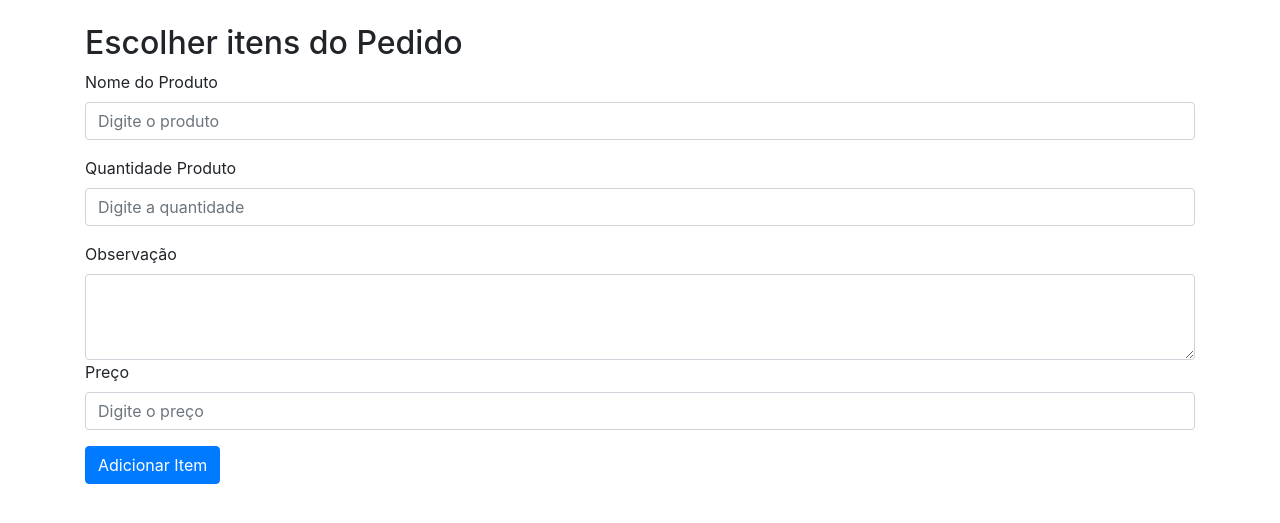
After one commit to cosclerison/sistemaRegistroPedidos, a PHP site: page /pedido.php in a window 1280 px wide. The commit adds this page. Shown: the top 523 px of the page. Run offline with PHP 8.4, Linux system fonts and the light colour scheme.

Commit message:
:hammer:config DATABASE tela item pedido insert item

```diff
--- a/index.php
+++ b/index.php
@@ -16,10 +16,6 @@
         <!-- Exibir mensagem de resultado -->
         <?php if (isset($resultado) && $resultado['cod'] == 0): ?>
             <div class="alert alert-danger">
-                <?php echo htmlspecialchars($resultado['msg']); ?>
-            </div>
-        <?php elseif (isset($resultado) && $resultado['cod'] == 1): ?>
-            <div class="alert alert-success">
                 <?php echo htmlspecialchars($resultado['msg']); ?>
             </div>
         <?php endif; ?>
@@ -45,7 +41,7 @@
     <script src="https://cdn.jsdelivr.net/npm/jquery@3.5.1/dist/jquery.slim.min.js" integrity="sha384-DfXdz2htPH0lsSSs5nCTpuj/zy4C+OGpamoFVy38MVBnE+IbbVYUew+OrCXaRkfj" crossorigin="anonymous"></script>
     <script src="https://cdn.jsdelivr.net/npm/bootstrap@4.6.2/dist/js/bootstrap.bundle.min.js" integrity="sha384-Fy6S3B9q64WdZWQUiU+q4/2Lc9npb8tCaSX9FK7E8HnRr0Jz8D6OP9dO5Vg3Q9ct" crossorigin="anonymous"></script>
     <script>
-         document.addEventListener("DOMContentLoaded", function() {
+        document.addEventListener("DOMContentLoaded", function() {
             <?php if (isset($resultado) && $resultado['cod'] == 0): ?>
                 document.getElementById("form_login").reset();
             <?php endif; ?>
--- /dev/null
+++ b/pedido.php
@@ -0,0 +1,69 @@
+<!DOCTYPE html>
+<html lang="en">
+<head>
+    <meta charset="UTF-8">
+    <meta name="viewport" content="width=device-width, initial-scale=1.0">
+    <title>Pedido</title>
+    <link rel="stylesheet" href="https://cdn.jsdelivr.net/npm/bootstrap@4.6.2/dist/css/bootstrap.min.css" integrity="sha384-xOolHFLEh07PJGoPkLv1IbcEPTNtaed2xpHsD9ESMhqIYd0nLMwNLD69Npy4HI+N" crossorigin="anonymous">
+</head>
+<body>
+    <div class="container mt-4">
+        <form id="meuFormulario" action="add_order.php" method="post">
+            <h2>Escolher itens do Pedido</h2>
+
+
+            <div class="form-group">
+                <label for="name_product">Nome do Produto</label>
+                <input
+                    type="text"
+                    class="form-control"
+                    id="name_product"
+                    name="name_product"
+                    placeholder="Digite o produto">
+            </div>
+            <div class="form-group">
+                <label for="qtd_product">Quantidade Produto</label>
+                <input
+                    type="number"
+                    class="form-control"
+                    id="qtd_product"
+                    name="qtd_product"
+                    min="0"
+                    max="10"
+                    placeholder="Digite a quantidade">
+            </div>
+            <div class="form-group">
+                <label for="obs_product">Observação</label>
+                <textarea
+                name="obs_product"
+                id="obs_product"
+                name="obs_product"
+                class="form-control"
+                cols="5"
+                rows="3">
+            </textarea>
+            <div class="form-group">
+                <label for="price_product">Preço</label>
+                <input
+                    type="text"
+                    class="form-control"
+                    id="price_product"
+                    name="price_product"
+                    placeholder="Digite o preço">
+            </div>
+            </div>
+            <button type="submit" class="btn btn-primary">Adicionar Item</button>
+
+            <!-- Exibir mensagem de resultado -->
+            <?php if (isset($resultado)): ?>
+                <div class="alert <?= $resultado["style"] ?> mt-2">
+                    <?php echo htmlspecialchars($resultado['msg']); ?>
+                </div>
+            <?php endif; ?>
+
+        </form>
+    </div>
+</body>
+    <script src="https://cdn.jsdelivr.net/npm/jquery@3.5.1/dist/jquery.slim.min.js" integrity="sha384-DfXdz2htPH0lsSSs5nCTpuj/zy4C+OGpamoFVy38MVBnE+IbbVYUew+OrCXaRkfj" crossorigin="anonymous"></script>
+    <script src="https://cdn.jsdelivr.net/npm/bootstrap@4.6.2/dist/js/bootstrap.bundle.min.js" integrity="sha384-Fy6S3B9q64WdZWQUiU+q4/2Lc9npb8tCaSX9FK7E8HnRr0Jz8D6OP9dO5Vg3Q9ct" crossorigin="anonymous"></script>
+</html>
```
Also changed, not shown: add_order.php (added, +45 -0 lines), database.php (added, +23 -0 lines), login.php (+5 -22 lines), README.md.
